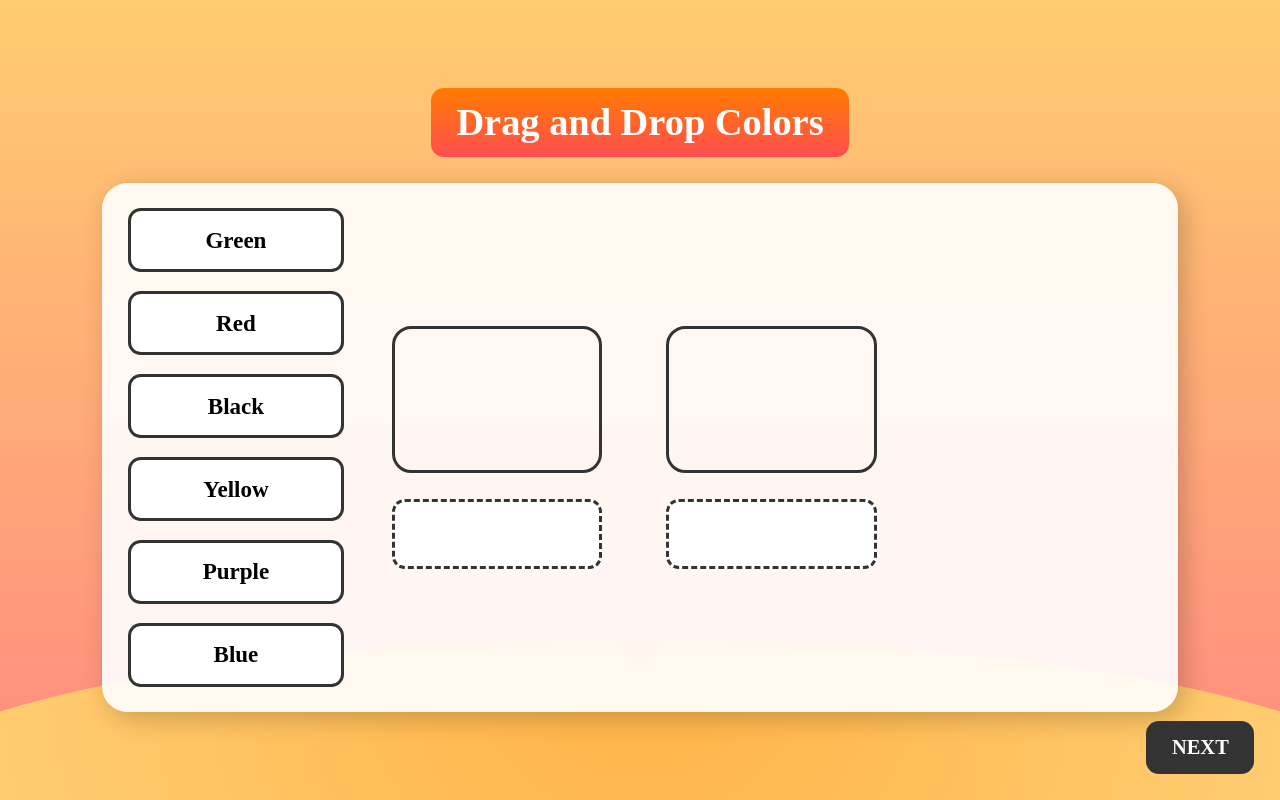
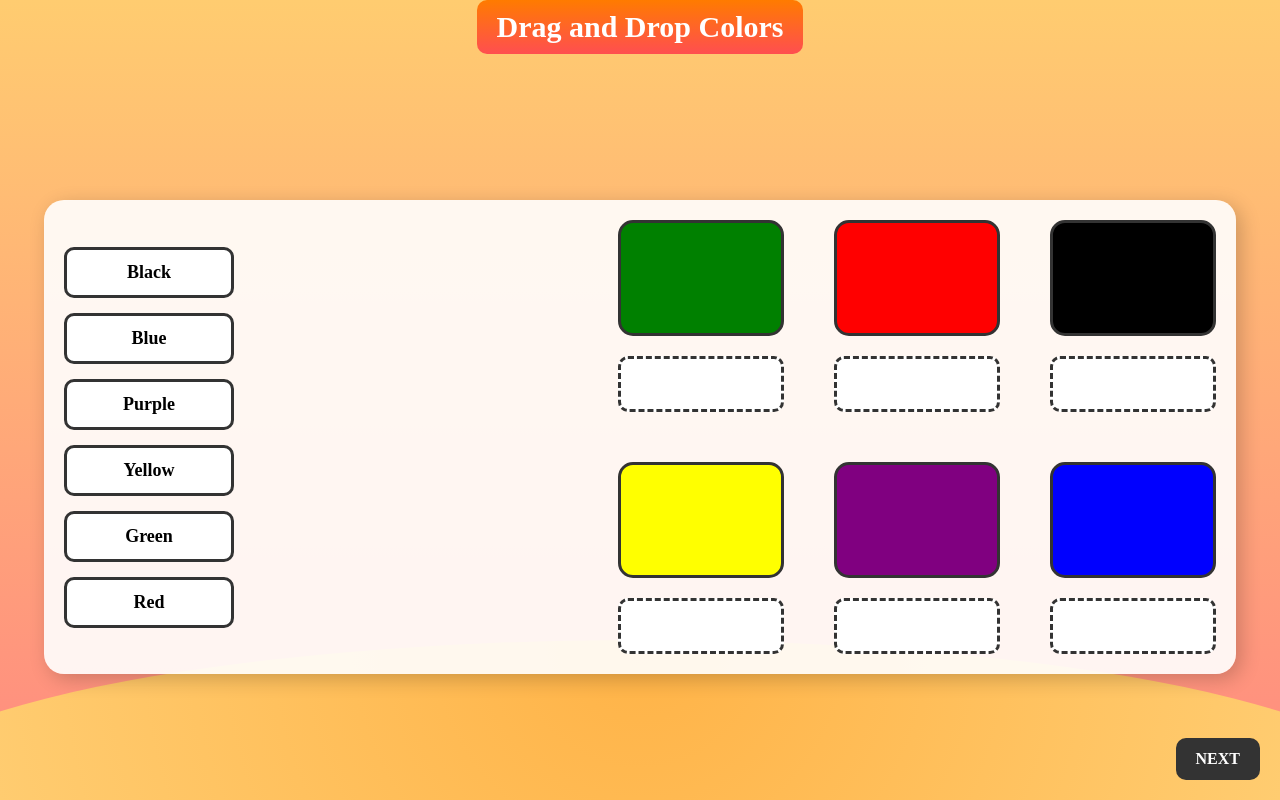
Before and after one commit to kamingkub/kamingkub.github.io, a plain HTML site: page index.html in a window 1280 px wide. Drawn offline with Linux system fonts and the light colour scheme.

Commit message:
index.html

```diff
--- a/index.html
+++ b/index.html
@@ -20,15 +20,18 @@
 
         /* Title Styling */
         .title {
-            font-size: 3vw;
-            font-weight: bold;
-            color: white;
-            background: linear-gradient(to bottom, #ff7b00, #ff4e50);
-            padding: 1vw 2vw;
-            border-radius: 1vw;
-            margin-bottom: 2vw;
-            text-align: center;
+          font-size: 30px;
+          font-weight: bold;
+          color: white; /* Text color */
+          background: linear-gradient(to bottom, #ff7b00, #ff4e50); /* Complementary gradient background */
+          padding: 10px 20px; /* Adds some padding around the text */
+          border-radius: 10px; /* Optional: rounds the corners of the background */
+          margin-bottom: 20px;
+          text-align: center;
         }
+
+
+
 
         /* Bottom Layer with a wavy background */
         body::before {
@@ -46,31 +49,32 @@
         .main-container {
             display: flex;
             flex-direction: row;
-            width: 80%;
+            width: 90%;
             justify-content: space-between;
             align-items: center;
             background: rgba(255, 255, 255, 0.9);
-            padding: 2vw;
-            border-radius: 2vw;
-            box-shadow: 0.5vw 0.5vw 2vw rgba(0, 0, 0, 0.2);
+            padding: 20px;
+            border-radius: 20px;
+            box-shadow: 5px 5px 20px rgba(0, 0, 0, 0.2);
+            margin: auto;
         }
 
         /* Draggable Color Names (Left Side) */
         .left-panel {
             display: flex;
             flex-direction: column;
-            gap: 1.5vw;
+            gap: 15px;
         }
 
         .draggable {
-            width: 14vw;
-            padding: 1.2vw;
+            width: 140px;
+            padding: 12px;
             cursor: grab;
             text-align: center;
-            border: 0.3vw solid #333;
+            border: 3px solid #333;
             font-weight: bold;
-            font-size: 1.8vw;
-            border-radius: 1vw;
+            font-size: 18px;
+            border-radius: 10px;
             background: white;
             transition: transform 0.2s;
         }
@@ -81,7 +85,7 @@
 
         .locked {
             cursor: default;
-            border: 0.3vw solid green;
+            border: 3px solid green;
             background-color: lightgreen;
         }
 
@@ -89,7 +93,7 @@
         .center-panel {
             display: grid;
             grid-template-columns: repeat(3, 1fr);
-            gap: 5vw;
+            gap: 50px;
             text-align: center;
         }
 
@@ -100,18 +104,18 @@
         }
 
         .color-box {
-            width: 16vw;
-            height: 11vw;
-            border-radius: 1.5vw;
-            border: 0.3vw solid #333;
-            margin-bottom: 2vw;
+            width: 160px;
+            height: 110px;
+            border-radius: 15px;
+            border: 3px solid #333;
+            margin-bottom: 20px;
         }
 
         .dropzone {
-            width: 16vw;
-            height: 5vw;
-            border: 0.3vw dashed #333;
-            border-radius: 1vw;
+            width: 160px;
+            height: 50px;
+            border: 3px dashed #333;
+            border-radius: 10px;
             display: flex;
             align-items: center;
             justify-content: center;
@@ -124,18 +128,34 @@
             animation: bounce 0.6s ease-in-out;
         }
 
+        /* Bounce Animation */
+        @keyframes bounce {
+            0%, 100% { transform: translateY(0); }
+            25% { transform: translateY(-10px); }
+            50% { transform: translateY(5px); }
+            75% { transform: translateY(-5px); }
+        }
+
+        /* Colors */
+        .green { background-color: green; }
+        .red { background-color: red; }
+        .black { background-color: black; }
+        .yellow { background-color: yellow; }
+        .purple { background-color: purple; }
+        .blue { background-color: blue; }
+
         /* Theme Button */
         .theme-button {
             position: fixed;
-            bottom: 2vw;
-            right: 2vw;
-            padding: 1.2vw 2vw;
+            bottom: 20px;
+            right: 20px;
+            padding: 12px 20px;
             background: #333;
             color: white;
             text-decoration: none;
-            border-radius: 1vw;
+            border-radius: 10px;
             font-weight: bold;
-            font-size: 1.6vw;
+            font-size: 16px;
             transition: background 0.3s ease-in-out;
         }
 
@@ -145,27 +165,97 @@
     </style>
 </head>
 <body>
+
     <div class="title">Drag and Drop Colors</div>
     <div class="main-container">
+        <!-- Left Panel - Draggable Color Names -->
         <div class="left-panel" id="colorList">
-            <div id="dragGreen" class="draggable" draggable="true">Green</div>
-            <div id="dragRed" class="draggable" draggable="true">Red</div>
-            <div id="dragBlack" class="draggable" draggable="true">Black</div>
-            <div id="dragYellow" class="draggable" draggable="true">Yellow</div>
-            <div id="dragPurple" class="draggable" draggable="true">Purple</div>
-            <div id="dragBlue" class="draggable" draggable="true">Blue</div>
+            <div id="dragGreen" class="draggable" draggable="true" ondragstart="drag(event)">Green</div>
+            <div id="dragRed" class="draggable" draggable="true" ondragstart="drag(event)">Red</div>
+            <div id="dragBlack" class="draggable" draggable="true" ondragstart="drag(event)">Black</div>
+            <div id="dragYellow" class="draggable" draggable="true" ondragstart="drag(event)">Yellow</div>
+            <div id="dragPurple" class="draggable" draggable="true" ondragstart="drag(event)">Purple</div>
+            <div id="dragBlue" class="draggable" draggable="true" ondragstart="drag(event)">Blue</div>
         </div>
+
+        <!-- Right Panel - Color Boxes & Drop Zones -->
         <div class="center-panel">
             <div class="color-container">
                 <div class="color-box green"></div>
-                <div class="dropzone"></div>
+                <div id="dropGreen" class="dropzone" ondrop="drop(event, 'Green')" ondragover="allowDrop(event)"></div>
             </div>
             <div class="color-container">
                 <div class="color-box red"></div>
-                <div class="dropzone"></div>
+                <div id="dropRed" class="dropzone" ondrop="drop(event, 'Red')" ondragover="allowDrop(event)"></div>
+            </div>
+            <div class="color-container">
+                <div class="color-box black"></div>
+                <div id="dropBlack" class="dropzone" ondrop="drop(event, 'Black')" ondragover="allowDrop(event)"></div>
+            </div>
+            <div class="color-container">
+                <div class="color-box yellow"></div>
+                <div id="dropYellow" class="dropzone" ondrop="drop(event, 'Yellow')" ondragover="allowDrop(event)"></div>
+            </div>
+            <div class="color-container">
+                <div class="color-box purple"></div>
+                <div id="dropPurple" class="dropzone" ondrop="drop(event, 'Purple')" ondragover="allowDrop(event)"></div>
+            </div>
+            <div class="color-container">
+                <div class="color-box blue"></div>
+                <div id="dropBlue" class="dropzone" ondrop="drop(event, 'Blue')" ondragover="allowDrop(event)"></div>
             </div>
         </div>
     </div>
+
+    <!-- Play Theme Button -->
     <a href="test01.html" class="theme-button">NEXT</a>
+    <script>
+        let lastWrongDrop = null;
+
+        function allowDrop(ev) {
+            ev.preventDefault();
+        }
+
+        function drag(ev) {
+            var draggedElement = document.getElementById(ev.target.id);
+            if (!draggedElement.classList.contains("locked")) {
+                ev.dataTransfer.setData("text", ev.target.id);
+                draggedElement.dataset.prevParent = draggedElement.parentElement.id;
+            }
+        }
+
+        function drop(ev, expectedColor) {
+            ev.preventDefault();
+            var data = ev.dataTransfer.getData("text");
+            var draggedElement = document.getElementById(data);
+            var draggedText = draggedElement.innerText;
+            var dropZone = ev.target.closest(".dropzone");
+
+            if (draggedText === expectedColor) {
+                dropZone.appendChild(draggedElement);
+                dropZone.classList.add("correct");
+                draggedElement.classList.add("locked");
+                draggedElement.setAttribute("draggable", "false");
+            } else {
+                if (lastWrongDrop !== dropZone.id) {
+                    alert("Try another place!");
+                }
+                lastWrongDrop = dropZone.id;
+                document.getElementById(draggedElement.dataset.prevParent).appendChild(draggedElement);
+            }
+        }
+
+        function shuffleColors() {
+            const container = document.getElementById('colorList');
+            const items = Array.from(container.children);
+            for (let i = items.length - 1; i > 0; i--) {
+                const j = Math.floor(Math.random() * (i + 1));
+                container.appendChild(items[j]);
+            }
+        }
+
+        window.onload = shuffleColors;
+    </script>
+
 </body>
 </html>
```
